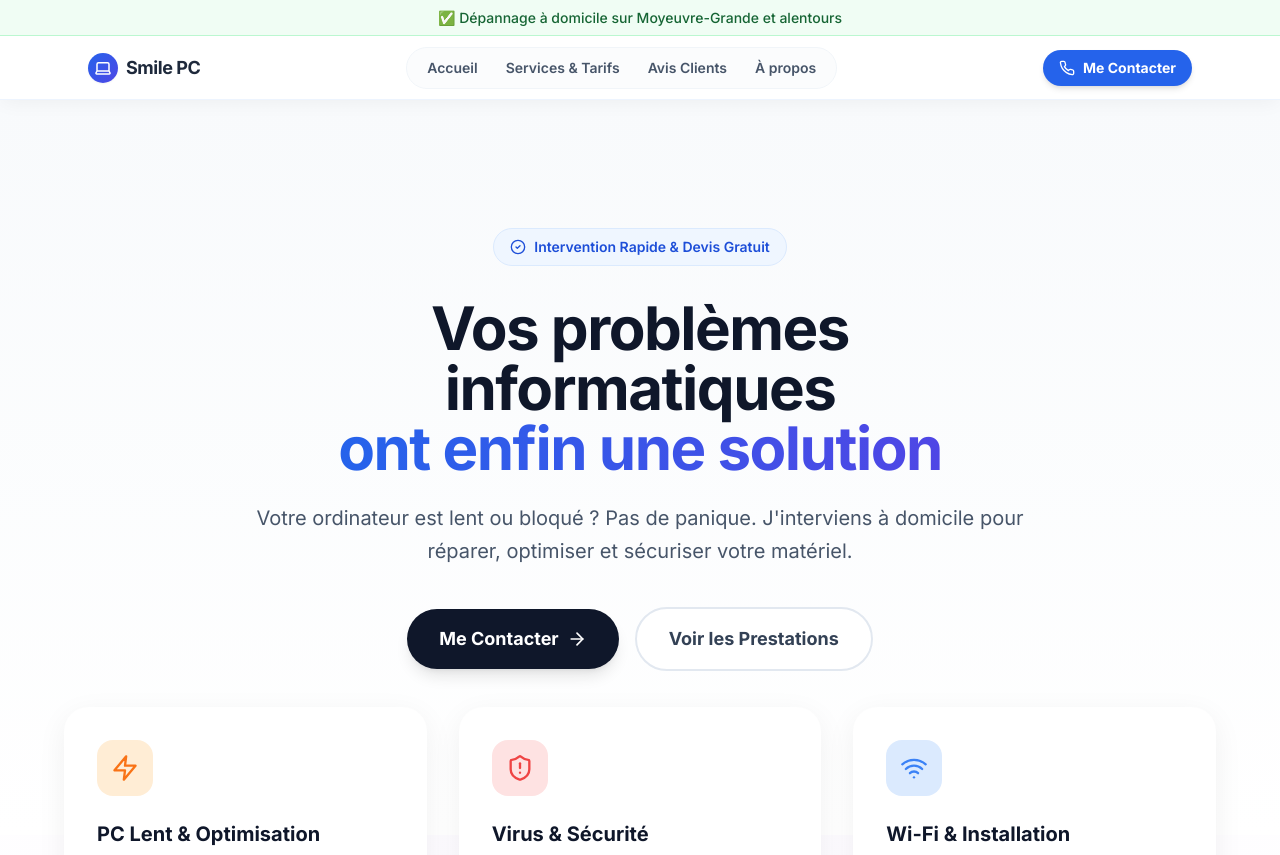
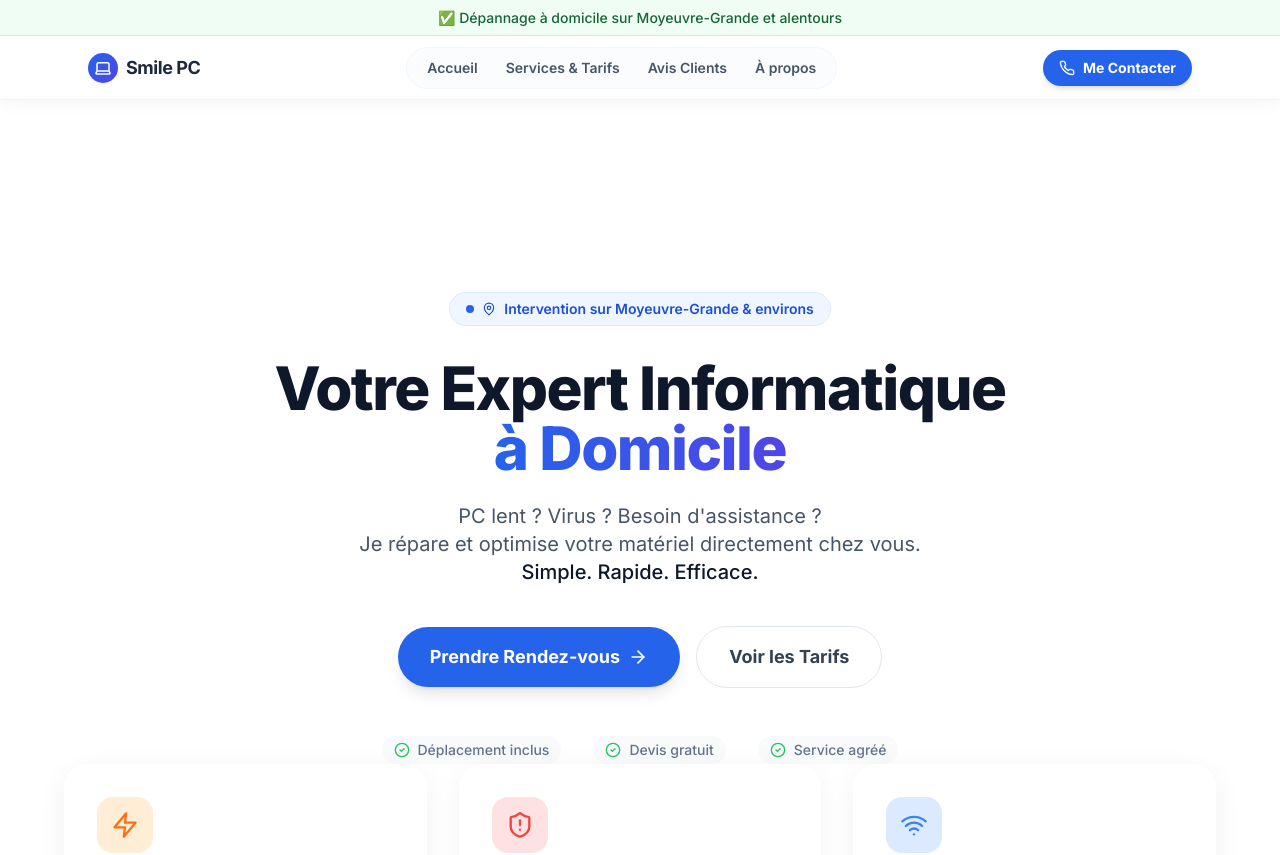
Before and after one commit to SmilePcSolutions/smile-pc-2026, a Next.js app: page / in a window 1280 px wide. Shown: the top 855 px of the page. Built offline with nearby package versions, Linux system fonts and the light colour scheme.

Commit message:
UI: Nouveau Hero Section (Texte + Design Aérien)

```diff
--- a/components/Hero.tsx
+++ b/components/Hero.tsx
@@ -1,63 +1,67 @@
 import Link from 'next/link';
-import { ArrowRight, CheckCircle2 } from 'lucide-react';
+import { ArrowRight, CheckCircle2, MapPin } from 'lucide-react';
 
 export default function Hero() {
   return (
-    <div className="relative bg-gradient-to-b from-slate-50 to-white overflow-hidden">
-      <div className="max-w-7xl mx-auto px-4 sm:px-6 lg:px-8 pt-20 pb-16 md:pt-32 md:pb-24">
-        <div className="text-center max-w-3xl mx-auto">
+    <section className="relative pt-32 pb-20 lg:pt-48 lg:pb-32 overflow-hidden bg-white">
+      {/* Fond subtil très léger pour casser le blanc pur */}
+      <div className="absolute inset-0 -z-10 bg-[radial-gradient(ellipse_at_top_right,_var(--tw-gradient-stops))] from-blue-50/50 via-white to-white"></div>
 
-          <div className="inline-flex items-center gap-2 bg-blue-50 text-blue-700 px-4 py-2 rounded-full font-semibold text-sm mb-8 border border-blue-100">
-            <CheckCircle2 size={16} />
-            <span>Intervention Rapide & Devis Gratuit</span>
+      <div className="max-w-6xl mx-auto px-4 sm:px-6 text-center">
+
+        {/* BADGE RASSURANT (Zone d'intervention) */}
+        <div className="inline-flex items-center gap-2 px-4 py-1.5 rounded-full bg-blue-50 border border-blue-100 text-blue-700 text-xs md:text-sm font-semibold mb-8 animate-in fade-in slide-in-from-bottom-4 duration-700">
+          <span className="relative flex h-2 w-2">
+            <span className="animate-ping absolute inline-flex h-full w-full rounded-full bg-blue-400 opacity-75"></span>
+            <span className="relative inline-flex rounded-full h-2 w-2 bg-blue-600"></span>
+          </span>
+          <MapPin size={14} /> Intervention sur Moyeuvre-Grande & environs
         </div>
 
-          <h1 className="text-4xl md:text-6xl font-bold text-slate-900 tracking-tight mb-6">
-            Vos problèmes informatiques <br/>
+        {/* TITRE PRINCIPAL : Impactant mais pas lourd */}
+        <h1 className="text-4xl md:text-6xl font-extrabold text-slate-900 tracking-tight mb-6 leading-[1.15] animate-in fade-in slide-in-from-bottom-6 duration-700 delay-100">
+          Votre Expert Informatique <br className="hidden md:block" />
           <span className="text-transparent bg-clip-text bg-gradient-to-r from-blue-600 to-indigo-600">
-              ont enfin une solution
+            à Domicile
           </span>
         </h1>
 
-          <p className="text-xl text-slate-600 mb-10 leading-relaxed">
-            Votre ordinateur est lent ou bloqué ? Pas de panique.
-            J'interviens à domicile pour réparer, optimiser et sécuriser votre matériel.
+        {/* SOUS-TITRE : Clair, lisible et rassurant */}
+        <p className="text-lg md:text-xl text-slate-600 mb-10 max-w-2xl mx-auto leading-relaxed animate-in fade-in slide-in-from-bottom-6 duration-700 delay-200">
+          PC lent ? Virus ? Besoin d'assistance ? <br className="hidden sm:block" />
+          Je répare et optimise votre matériel directement chez vous. <br />
+          <span className="text-slate-900 font-medium">Simple. Rapide. Efficace.</span>
         </p>
 
-          <div className="flex flex-col sm:flex-row gap-4 justify-center items-center">
-
-            {/* BOUTON 1 : Lien vers Contact -> Texte "Me Contacter" */}
+        {/* BOUTONS D'ACTION */}
+        <div className="flex flex-col sm:flex-row items-center justify-center gap-4 animate-in fade-in slide-in-from-bottom-6 duration-700 delay-300">
           <Link
             href="/contact"
-              className="w-full sm:w-auto px-8 py-4 bg-slate-900 text-white rounded-full font-bold text-lg hover:bg-slate-800 transition-all shadow-lg hover:shadow-xl flex items-center justify-center gap-2"
+            className="w-full sm:w-auto px-8 py-4 bg-blue-600 hover:bg-blue-700 text-white rounded-full font-bold text-lg shadow-lg hover:shadow-blue-200 transition-all transform hover:-translate-y-1 flex items-center justify-center gap-2"
           >
-              Me Contacter
-              <ArrowRight size={20} />
+            Prendre Rendez-vous <ArrowRight size={20} />
           </Link>
-
-            {/* BOUTON 2 : Lien vers Services -> Texte "Voir les Prestations" */}
           <Link
             href="/services"
-              className="w-full sm:w-auto px-8 py-4 bg-white text-slate-700 border-2 border-slate-200 rounded-full font-bold text-lg hover:border-blue-600 hover:text-blue-600 transition-all"
+            className="w-full sm:w-auto px-8 py-4 bg-white hover:bg-slate-50 text-slate-700 border border-slate-200 rounded-full font-bold text-lg transition-colors flex items-center justify-center hover:shadow-sm"
           >
-              Voir les Prestations
+            Voir les Tarifs
           </Link>
-
         </div>
 
-          <div className="mt-12 flex items-center justify-center gap-8 text-slate-500 text-sm font-medium">
-            <div className="flex items-center gap-2">
-              <div className="w-2 h-2 rounded-full bg-green-500"></div>
-              Réponse rapide
+        {/* PREUVES SOCIALES (Points de confiance) */}
+        <div className="mt-12 flex flex-wrap justify-center gap-x-8 gap-y-4 text-sm font-medium text-slate-500 animate-in fade-in slide-in-from-bottom-8 duration-1000 delay-500">
+          <div className="flex items-center gap-2 px-3 py-1 bg-slate-50 rounded-full">
+            <CheckCircle2 size={16} className="text-green-500" /> Déplacement inclus
           </div>
-            <div className="flex items-center gap-2">
-              <div className="w-2 h-2 rounded-full bg-blue-500"></div>
-              Devis transparent
+          <div className="flex items-center gap-2 px-3 py-1 bg-slate-50 rounded-full">
+            <CheckCircle2 size={16} className="text-green-500" /> Devis gratuit
           </div>
-          </div>
-
+          <div className="flex items-center gap-2 px-3 py-1 bg-slate-50 rounded-full">
+            <CheckCircle2 size={16} className="text-green-500" /> Service agréé
           </div>
         </div>
       </div>
+    </section>
   );
 }
```
Lines whose indentation alone changed are shown as unchanged.
